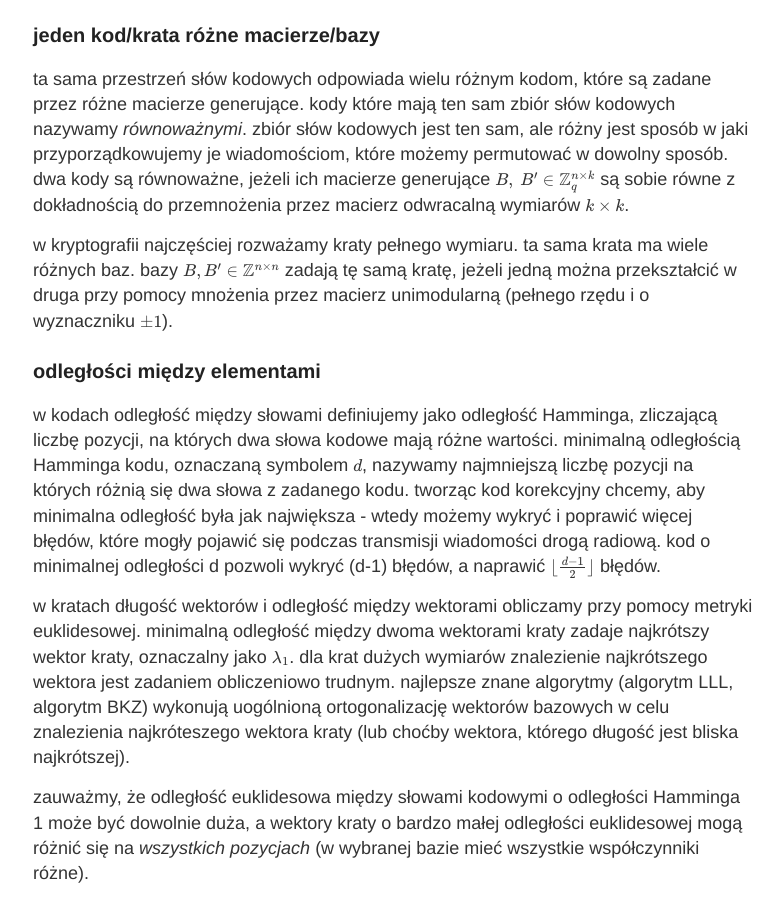
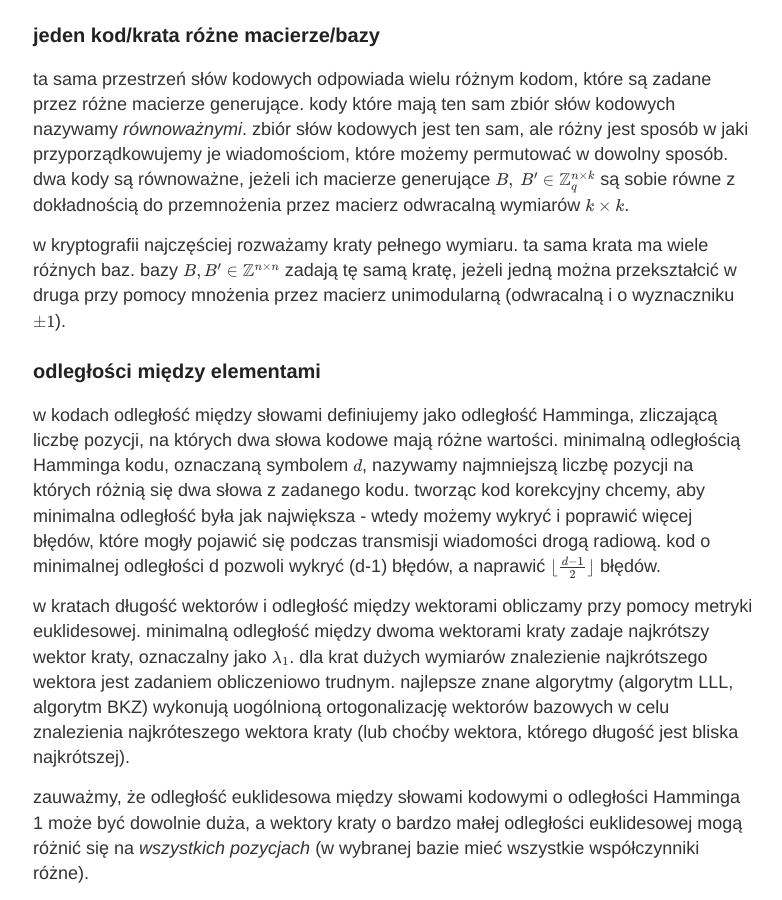
Before and after one commit to keIpie/keIpie.github.io, a Jekyll site: the page built from pq/_posts/2016-1-1-kraty-kody.md, in a window 1280 px wide and 900 px high, scrolled down 775 px. Shown: the whole window, without its empty margins (247-1029 px from the left). Built offline with Jekyll 4.4.1, drawn with Linux system fonts in a browser that asks for light colours; formulas are drawn with MathJax 3.

Commit message:
q-rne kraty

```diff
--- a/pq/_posts/2016-1-1-kraty-kody.md
+++ b/pq/_posts/2016-1-1-kraty-kody.md
@@ -27,7 +27,7 @@ permutować w dowolny sposób. dwa kody są równoważne, jeżeli ich macierze g
 przemnożenia przez macierz odwracalną wymiarów $k \times k$.
 
 w kryptografii najczęściej rozważamy kraty pełnego wymiaru. ta sama krata ma wiele różnych baz. bazy $B, B' \in \mathbb{Z}^{n \times n}$ zadają tę samą kratę,
-jeżeli jedną można przekształcić w druga przy pomocy mnożenia przez macierz unimodularną (pełnego rzędu i o wyznaczniku $\pm 1$).
+jeżeli jedną można przekształcić w druga przy pomocy mnożenia przez macierz unimodularną (odwracalną i o wyznaczniku $\pm 1$).
 
 ### odległości między elementami
 
```
